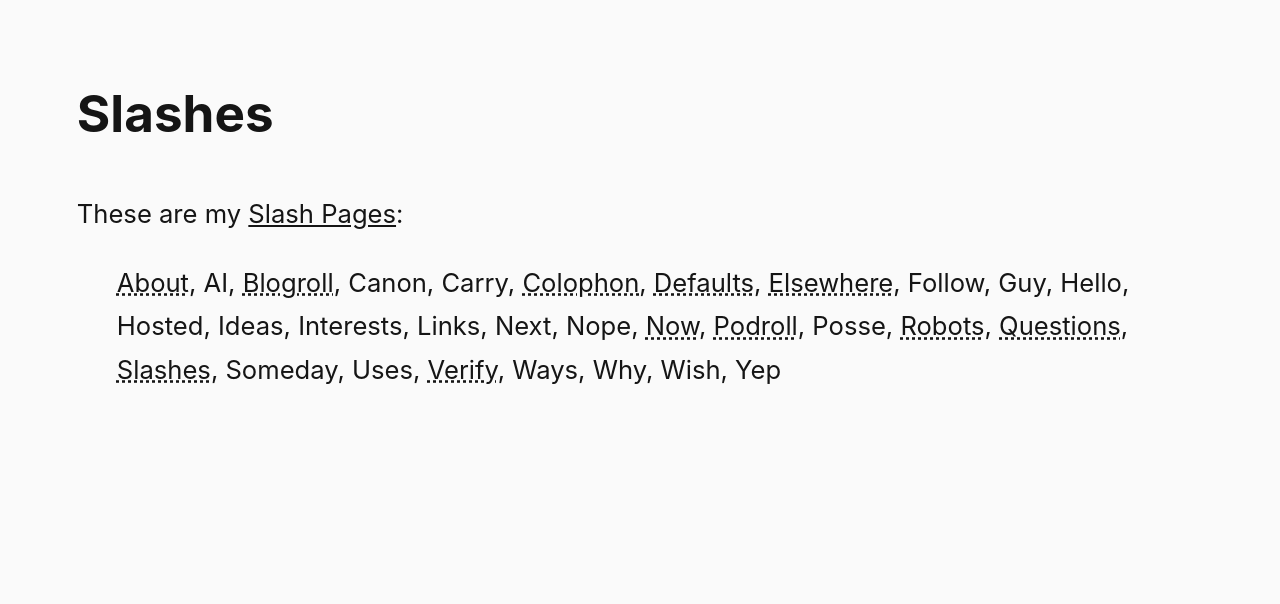
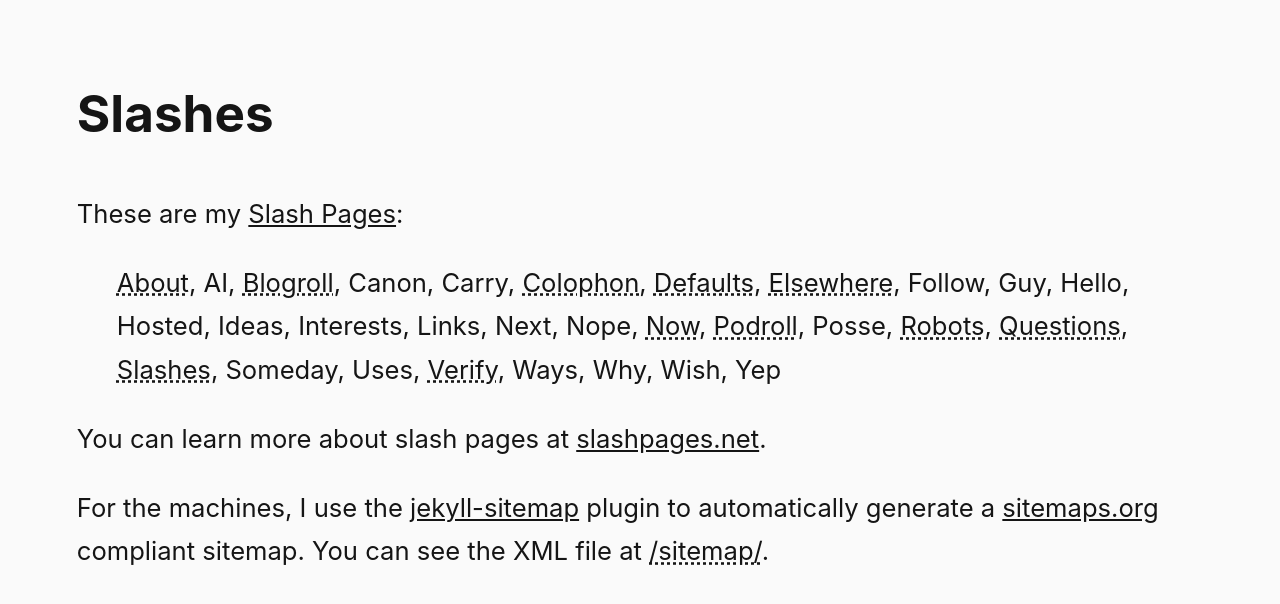
Before and after one commit to steinea/fyi, a Jekyll site: the page built from pages/slashes.md, in a window 1280 px wide. Shown: the top 604 px of the page. Built offline with Jekyll 4.4.1, drawn with Linux system fonts in a browser that asks for light colours.

Commit message:
Add sitemap details to slashes

```diff
--- a/pages/slashes.md
+++ b/pages/slashes.md
@@ -5,3 +5,7 @@ permalink: /slashes/
 ---
 
 {% include slashes.md %}
+
+You can learn more about slash pages at [slashpages.net](https://slashpages.net/).
+
+For the machines, I use the [jekyll-sitemap](https://github.com/jekyll/jekyll-sitemap) plugin to automatically generate a [sitemaps.org](https://sitemaps.org/) compliant sitemap. You can see the XML file at [/sitemap/](/sitemap/).
```
